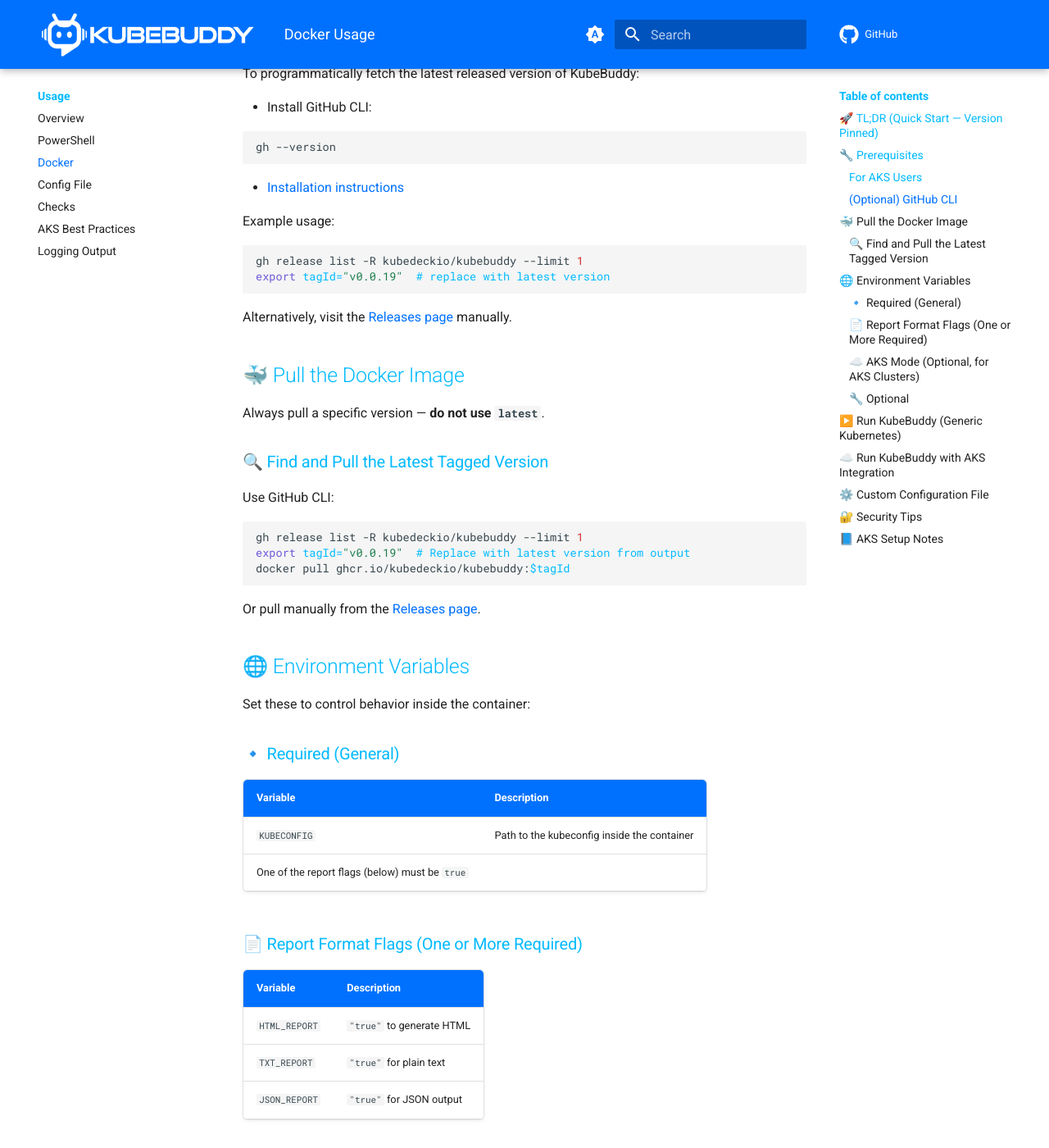
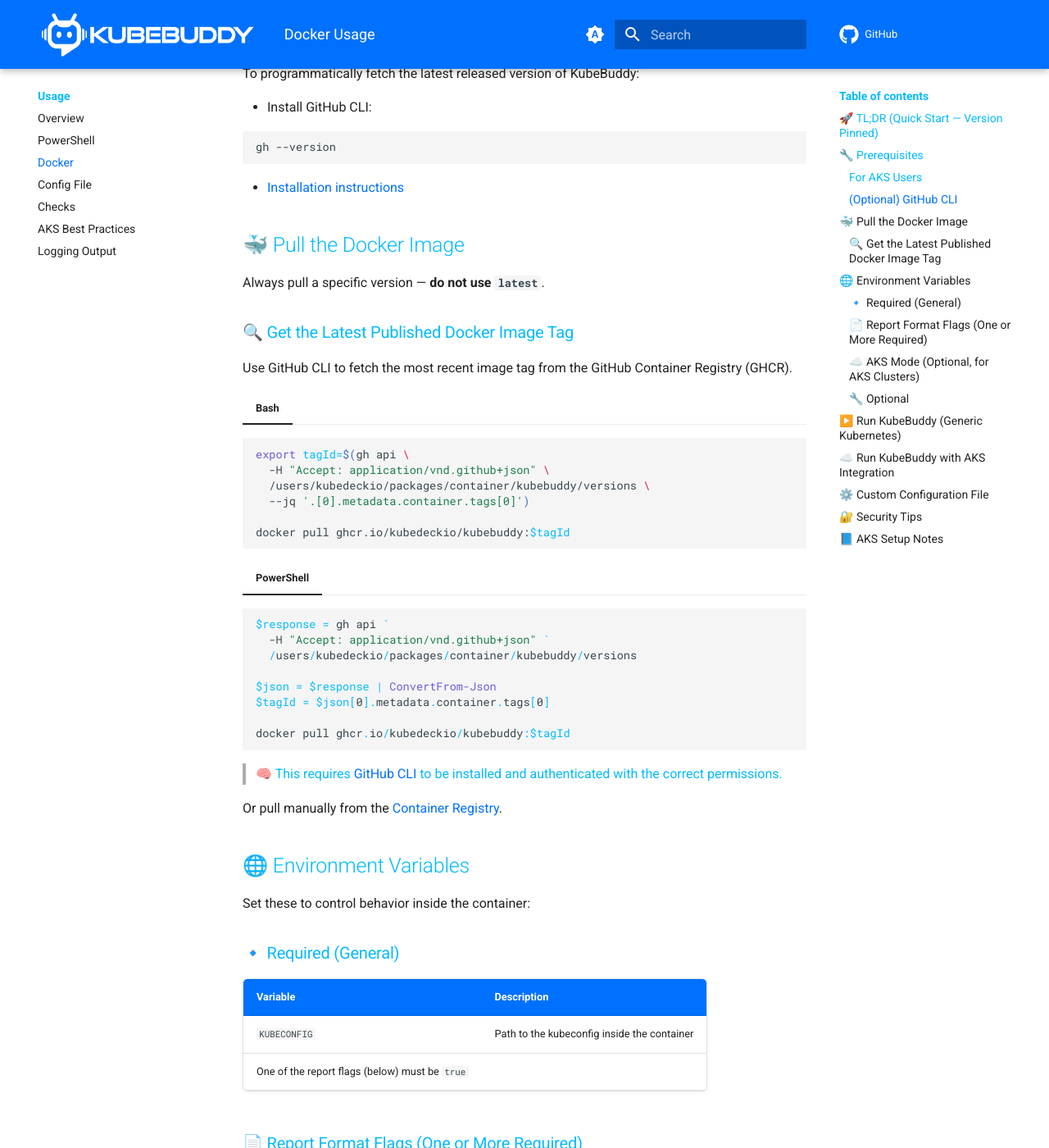
Before and after one commit to KubeDeckio/KubeBuddy, an MkDocs documentation site: the page built from docs/usage/docker-usage.md, in a window 1280 px wide and 1400 px high, scrolled down 1359 px. Shown: the whole window at 82% size. Built offline with MkDocs 1.6.1 and Material for MkDocs 9.7.7, drawn with Linux system fonts in a browser that asks for light colours; comment, search, counter and statistics services are not loaded; some of the changed text lies outside the part shown.

Commit message:
fix tabs

````diff
--- a/docs/usage/docker-usage.md
+++ b/docs/usage/docker-usage.md
@@ -73,31 +73,44 @@
 
 * [Installation instructions](https://cli.github.com/)
 
-Example usage:
-
-```bash
-gh release list -R kubedeckio/kubebuddy --limit 1
-export tagId="v0.0.19"  # replace with latest version
-```
-
-Alternatively, visit the [Releases page](https://github.com/kubedeckio/kubebuddy/releases) manually.
-
 
 ## 🐳 Pull the Docker Image
 
 Always pull a specific version — **do not use `latest`**.
 
-### 🔍 Find and Pull the Latest Tagged Version
 
-Use GitHub CLI:
+
+### 🔍 Get the Latest Published Docker Image Tag
+
+Use GitHub CLI to fetch the most recent image tag from the GitHub Container Registry (GHCR).
+
+=== "Bash"
 
 ```bash
-gh release list -R kubedeckio/kubebuddy --limit 1
-export tagId="v0.0.19"  # Replace with latest version from output
+export tagId=$(gh api \
+  -H "Accept: application/vnd.github+json" \
+  /users/kubedeckio/packages/container/kubebuddy/versions \
+  --jq '.[0].metadata.container.tags[0]')
+
 docker pull ghcr.io/kubedeckio/kubebuddy:$tagId
 ```
 
-Or pull manually from the [Releases page](https://github.com/kubedeckio/kubebuddy/releases).
+=== "PowerShell"
+
+```powershell
+$response = gh api `
+  -H "Accept: application/vnd.github+json" `
+  /users/kubedeckio/packages/container/kubebuddy/versions
+
+$json = $response | ConvertFrom-Json
+$tagId = $json[0].metadata.container.tags[0]
+
+docker pull ghcr.io/kubedeckio/kubebuddy:$tagId
+```
+
+> 🧠 This requires [GitHub CLI](https://cli.github.com/) to be installed and authenticated with the correct permissions.
+
+Or pull manually from the [Container Registry](https://github.com/KubeDeckio/KubeBuddy/pkgs/container/kubebuddy).
 
 
 ## 🌐 Environment Variables
@@ -142,7 +155,7 @@
 
 ## ▶️ Run KubeBuddy (Generic Kubernetes)
 
-\=== "Bash"
+=== "Bash"
 
 ```bash
 export tagId="v0.0.19"
@@ -155,7 +168,7 @@
   ghcr.io/kubedeckio/kubebuddy:$tagId
 ```
 
-\=== "PowerShell"
+=== "PowerShell"
 
 ```powershell
 $tagId = "v0.0.19"
@@ -171,7 +184,7 @@
 
 ## ☁️ Run KubeBuddy with AKS Integration
 
-\=== "Bash"
+=== "Bash"
 
 ```bash
 export tagId="v0.0.19"
@@ -192,7 +205,7 @@
   ghcr.io/kubedeckio/kubebuddy:$tagId
 ```
 
-\=== "PowerShell"
+=== "PowerShell"
 
 ```powershell
 $tagId = "v0.0.19"
````
